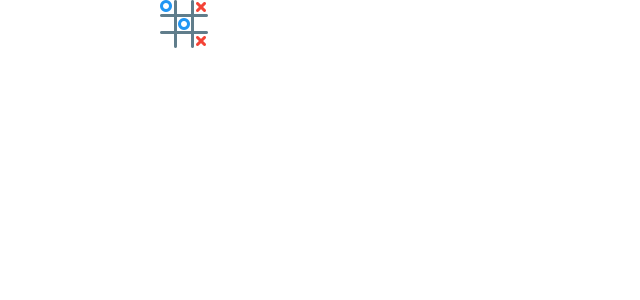
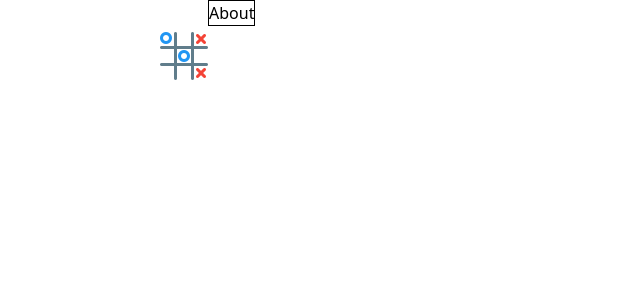
Before and after one commit to erffon/xo-game, a Next.js app: page / in a window 1280 px wide. Shown: the top 300 px of the page, without its empty margins (0-640 px from the left). Built offline with nearby package versions, Linux system fonts and the light colour scheme.

Commit message:
design system colors added

```diff
--- a/components/navbar/Navbar.tsx
+++ b/components/navbar/Navbar.tsx
@@ -2,8 +2,16 @@ import Image from "next/image";
 import logo from "../../public/logo48.png";
 function Navbar() {
   return (
-    <nav className="container">
-      <Image src={logo} alt="XO game logo" placeholder="blur" />
+    <nav className="container flex">
+      <Image
+        src={logo}
+        alt="XO game logo"
+        placeholder="blur"
+        className="pt-8"
+      />
+      <div>
+        <button className="border">About</button>
+      </div>
     </nav>
   );
 }
--- a/tailwind.config.js
+++ b/tailwind.config.js
@@ -11,6 +11,24 @@ module.exports = {
       padding: "10rem",
     },
     extend: {},
+    colors: {
+      primary: {
+        light: "#00976A",
+        dark: "#4EBE86",
+      },
+      secondary: {
+        light: "rgb(0,0,0,5%)",
+        dark: "rgb(255,255,255,10%)",
+      },
+      redish: "#F44336",
+      borders: "rgb (161,161,161,50%)",
+      "wrapper-light": "rgb (0,0,0,5%)",
+      "wrapper-dark": "rgb (255,255,255,10%)",
+      background: {
+        light: "radial-gradient(50% 50% at 50% 50%, #8AE8CC 0%, #EEEEEE 100%)",
+        dark: "radial-gradient(50% 50% at 50% 50%, #021B0F 0%, #000517 100%)",
+      },
+    },
   },
   plugins: [],
 };
```
